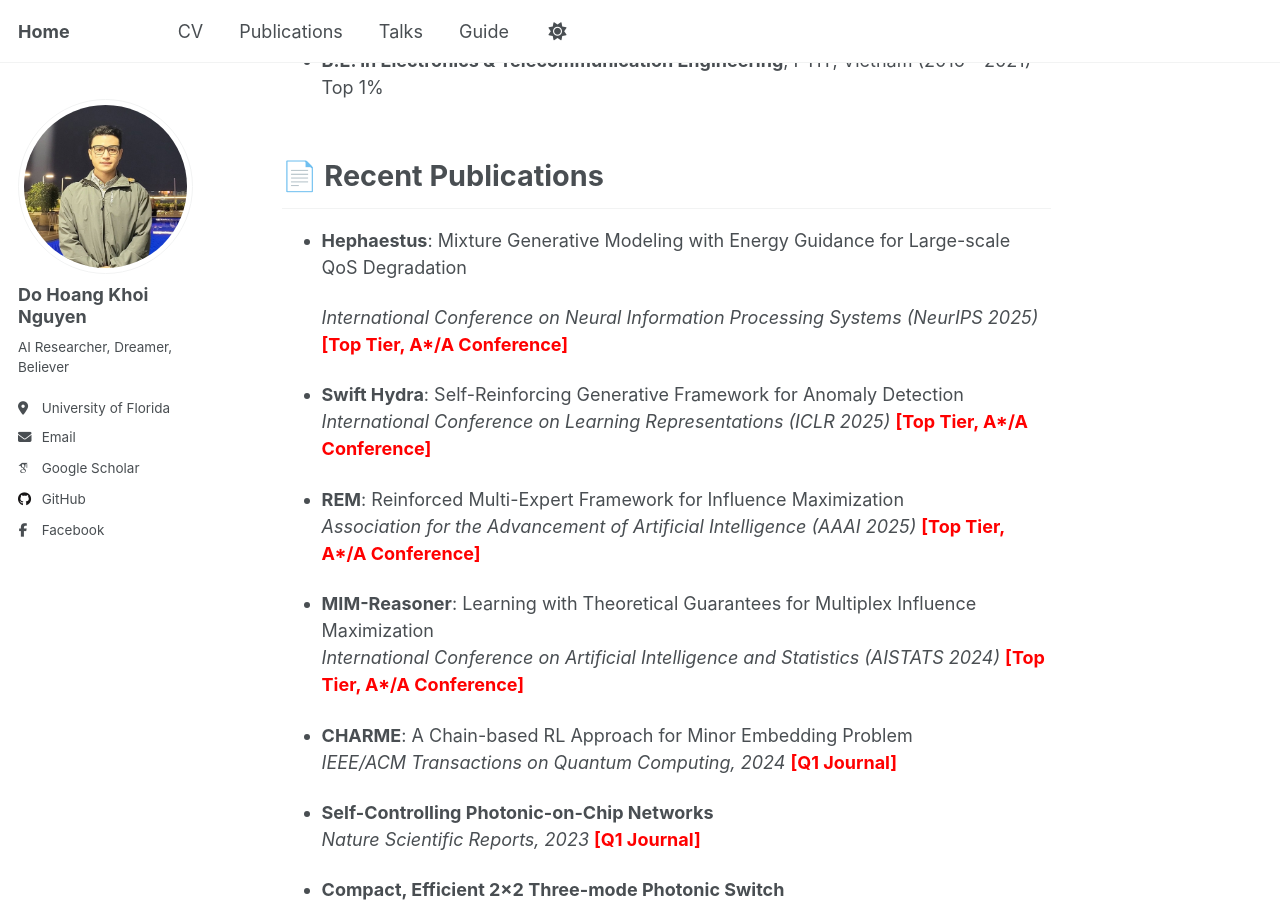
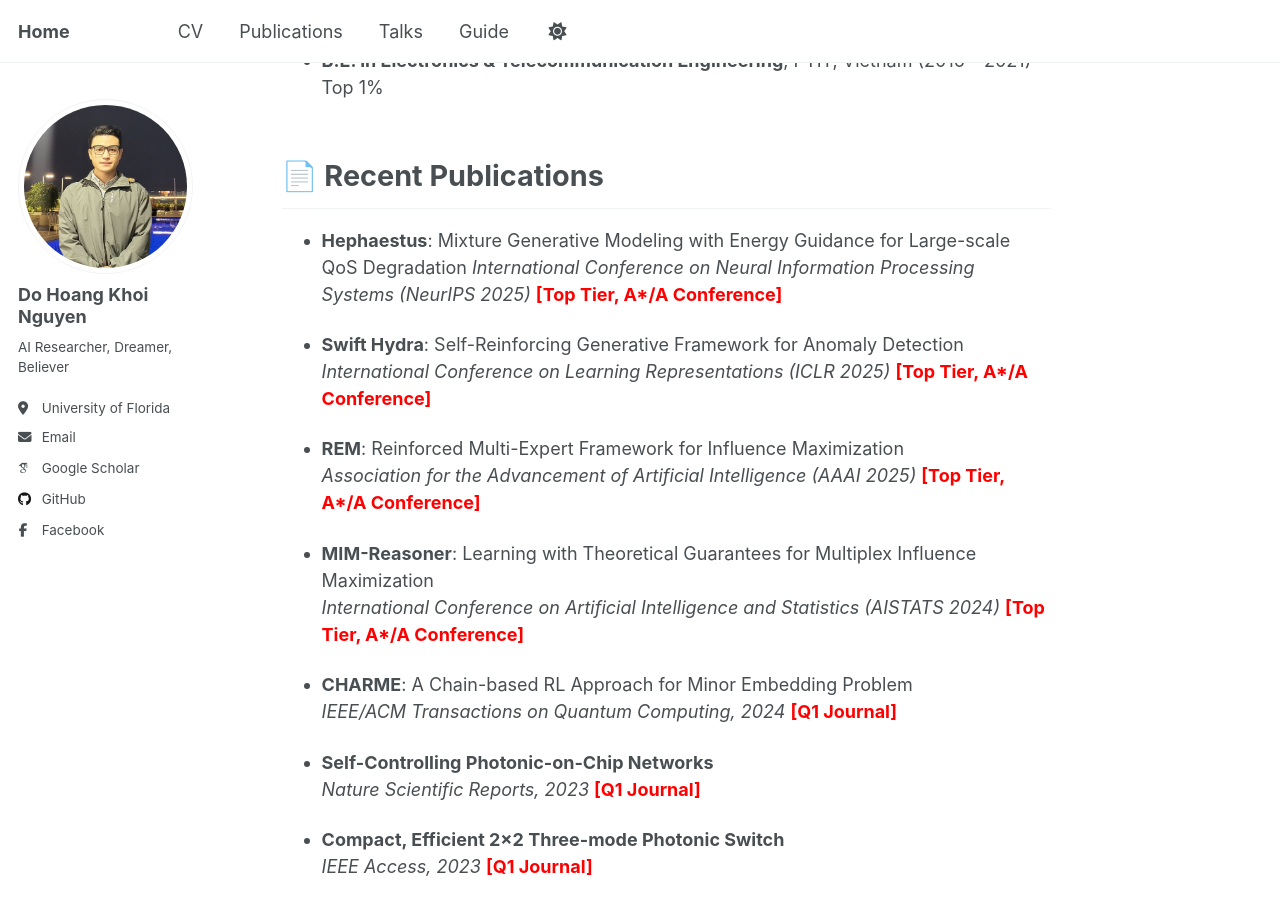
Before and after one commit to nguyendo1801/nguyendo1801.github.io, a Jekyll site: the page built from _pages/about.md, in a window 1280 px wide and 900 px high, scrolled down 711 px. Built offline with Jekyll 4.4.1, drawn with Linux system fonts in a browser that asks for light colours; some web fonts are replaced; a script that is not in the unit is left out.

Commit message:
Deploy academic site 0.0.0.0.0.0.4

```diff
--- a/_pages/about.md
+++ b/_pages/about.md
@@ -28,8 +28,8 @@ I’m especially drawn to problems that sit at the boundary between learning and
 
 - <strong>Hephaestus</strong>: Mixture Generative Modeling with
 Energy Guidance for Large-scale QoS Degradation
+  <em>International Conference on  Neural Information Processing Systems (NeurIPS 2025) </em> <span style="color:red;"><strong>[Top Tier, A*/A Conference]</strong></span>
 
-  <em>International Conference on  Neural Information Processing Systems (NeurIPS 2025) </em> <span style="color:red;"><strong>[Top Tier, A*/A Conference]</strong></span>
 - <strong>Swift Hydra</strong>: Self-Reinforcing Generative Framework for Anomaly Detection
   <em>International Conference on Learning Representations (ICLR 2025)</em> <span style="color:red;"><strong>[Top Tier, A*/A Conference]</strong></span>
 
```
